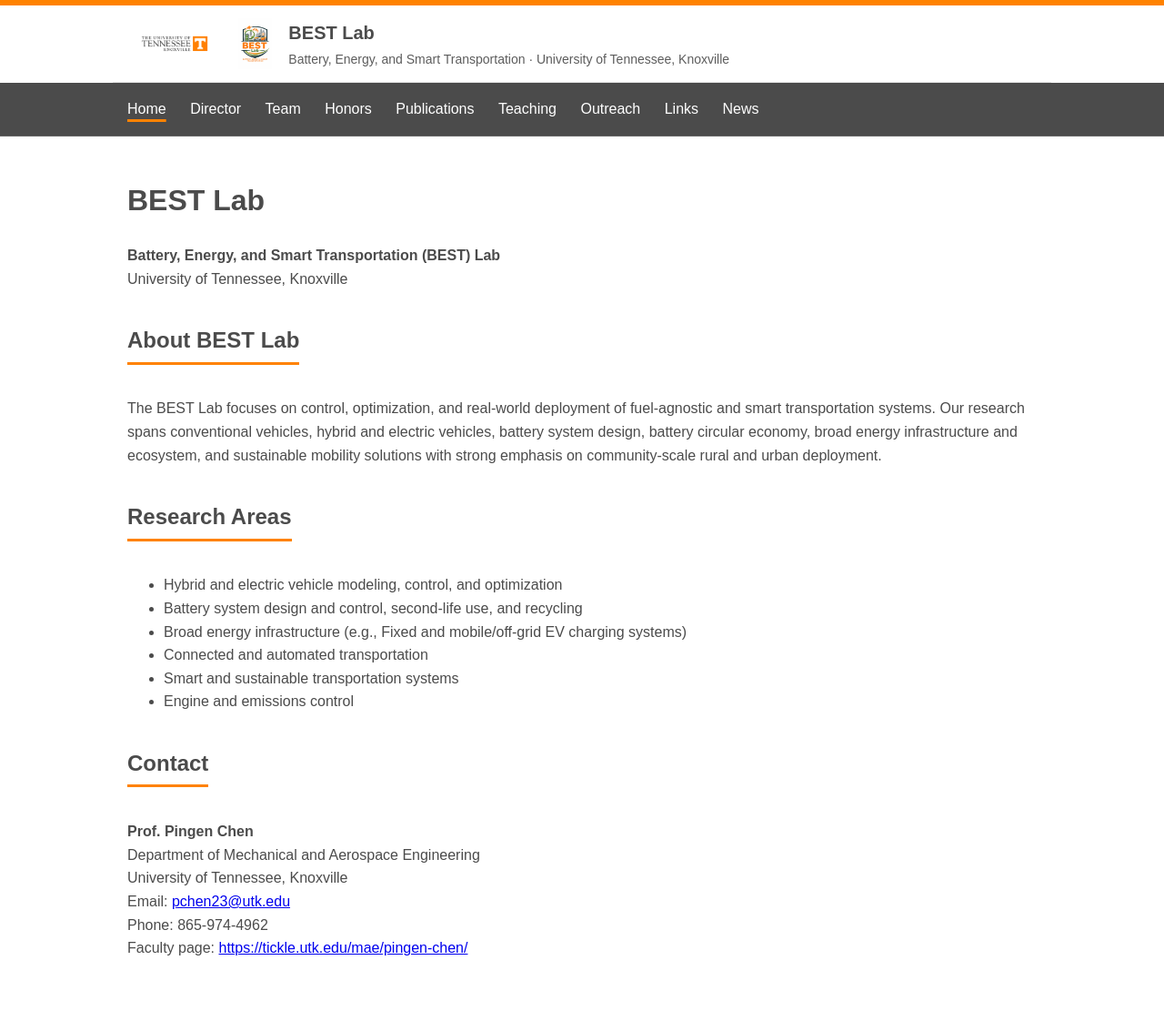
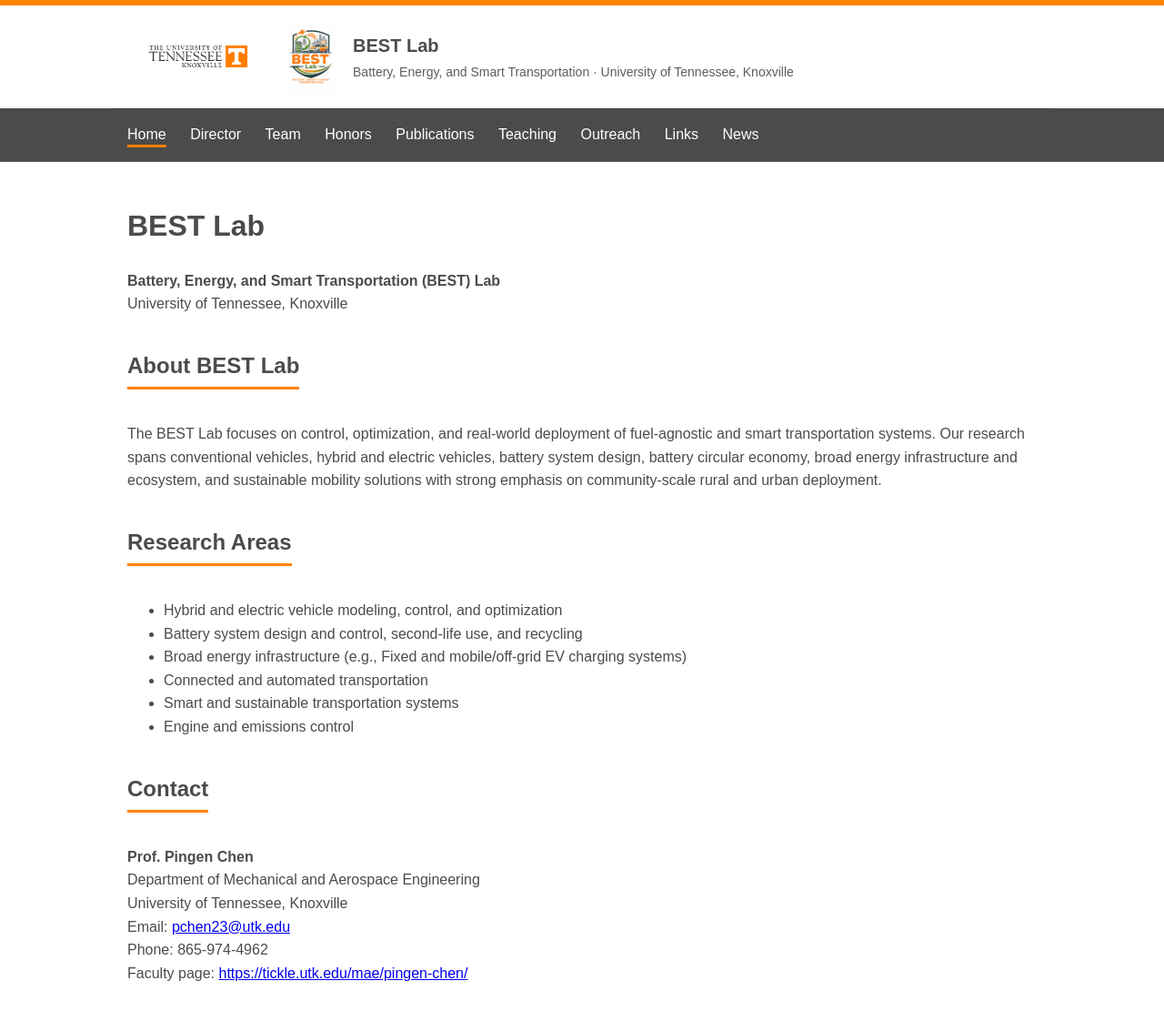
Before and after one commit to pingenchen/best-lab, a Jekyll site: the page built from index.md, in a window 1280 px wide. Shown: the whole page at 91% size. Built offline with Jekyll 4.4.1, drawn with Linux system fonts in a browser that asks for light colours; before the commit the page ends 1095 px from its top, so only the background shows below that.

Commit message:
Update default.html

```diff
--- a/_layouts/default.html
+++ b/_layouts/default.html
@@ -40,14 +40,14 @@
     }
 
     .utk-logo{
-      height: 48px;
+      height: 72px;
       width: auto;
       display: block;
     }
 
     /* BEST Lab logo (update path below if your file is not in /assets/img/) */
     .bestlab-logo{
-      height: 56px;
+      height: 84px;
       width: auto;
       display: block;
     }
```
